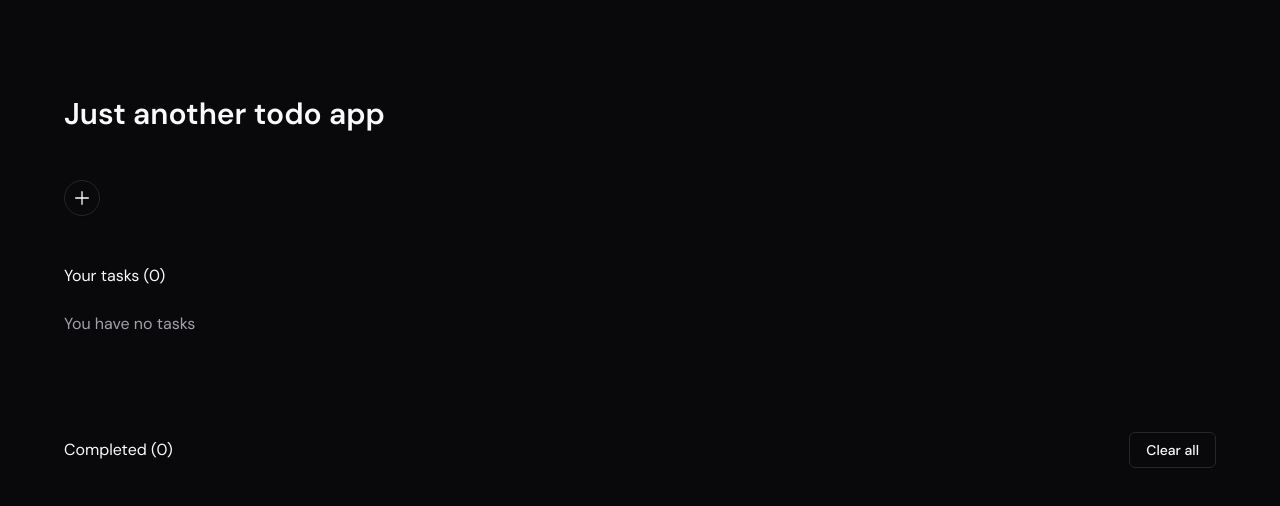
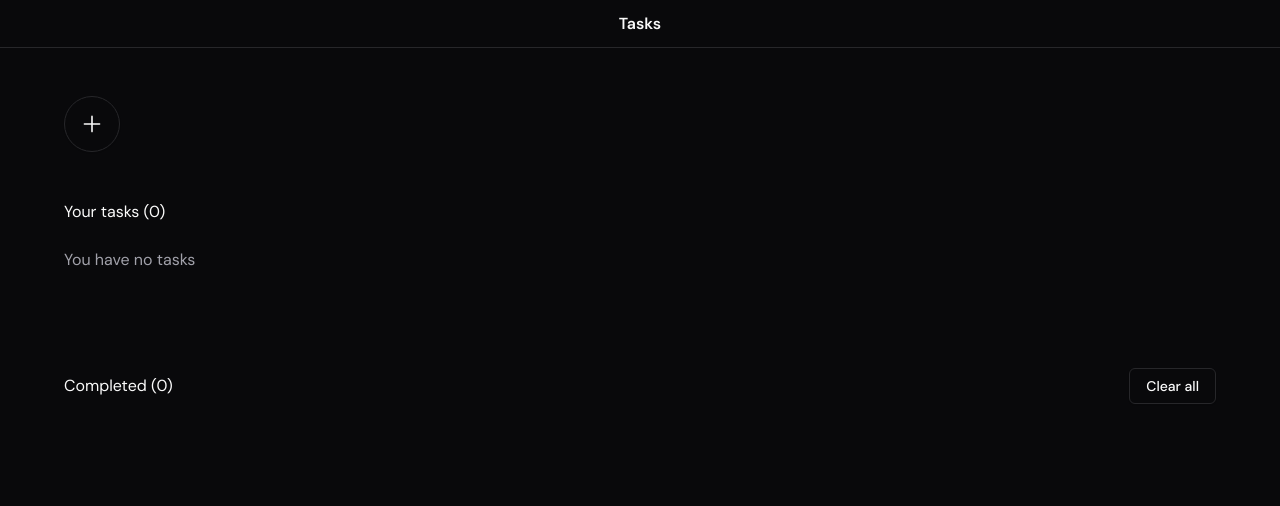
Before and after one commit to Can3do/ToDo-List, a Next.js app: page / in a window 1280 px wide. Shown: the top 506 px of the page. Built offline with nearby package versions, Linux system fonts and the light colour scheme.

Commit message:
se agranda el boton para añadir tarea y crea la variante de boton icon

```diff
--- a/app/layout.tsx
+++ b/app/layout.tsx
@@ -1,6 +1,8 @@
 import type { Metadata } from 'next';
 import { DM_Sans } from 'next/font/google';
 import './globals.css';
+
+import { Header } from '@/components/Header';
 
 const font = DM_Sans({ subsets: ['latin'] });
 
@@ -19,6 +21,7 @@ export default function RootLayout({
 			<body
 				className={`${font.className} flex flex-col items-center min-h-[110vh]`}
 			>
+				<Header />
 				{children}
 			</body>
 		</html>
--- a/app/page.tsx
+++ b/app/page.tsx
@@ -56,10 +56,6 @@ export default function Home() {
 
 	return (
 		<main className='flex justift-center min-h-20 flex-col  w-xl box-border  w-full max-w-7xl px-6 py-8 md:px-16 md:py-12'>
-			<h1 className=' text-3xl font-semibold my-12'>
-				Just another todo app
-			</h1>
-
 			<div>
 				<AddTaskDialog setTodos={setTodos} />
 			</div>
--- /dev/null
+++ b/components/Header.tsx
@@ -0,0 +1,7 @@
+export const Header = () => {
+	return (
+		<header className='flex h-12 items-center justify-center w-full border-b'>
+			<p className='font-semibold'>Tasks</p>
+		</header>
+	);
+};
--- a/components/addTaskDialog.tsx
+++ b/components/addTaskDialog.tsx
@@ -22,11 +22,8 @@ export const AddTaskDialog = ({
 	return (
 		<Dialog open={DialogOpen} onOpenChange={setDialogOpen}>
 			<DialogTrigger asChild>
-				<Button
-					variant='outline'
-					className='rounded-full aspect-square flex p-0'
-				>
-					<PlusIcon className='w-5 h-5' />
+				<Button variant='icon' className='aspect-square p-0 w-14 h-14'>
+					<PlusIcon className='w-6 h-6' />
 				</Button>
 			</DialogTrigger>
 			<DialogContent className='flex flex-col gap-6 '>
--- a/components/ui/button.tsx
+++ b/components/ui/button.tsx
@@ -15,6 +15,7 @@ const buttonVariants = cva(
 					'bg-destructive text-destructive-foreground shadow-sm hover:bg-destructive/90',
 				outline:
 					'border border-input bg-background shadow-sm hover:bg-accent hover:text-accent-foreground',
+				icon: 'border border-input bg-background shadow-sm hover:bg-accent hover:text-accent-foreground rounded-full',
 				secondary:
 					'bg-secondary text-secondary-foreground shadow-sm hover:bg-secondary/80',
 				green: 'bg-[#22c55e]/75 text-secondary-foreground shadow-sm hover:bg-[#22c55e]/60',
```
